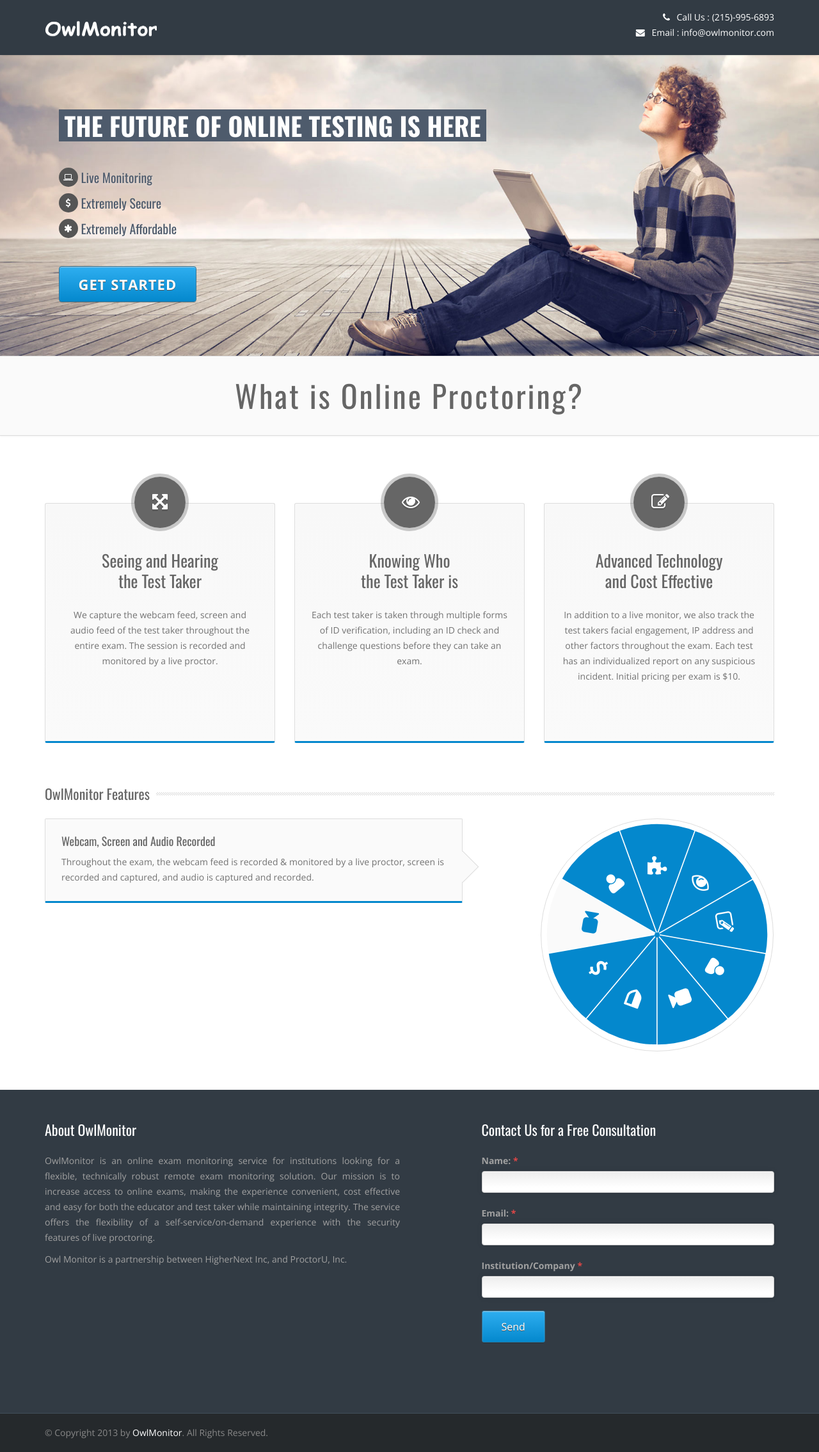
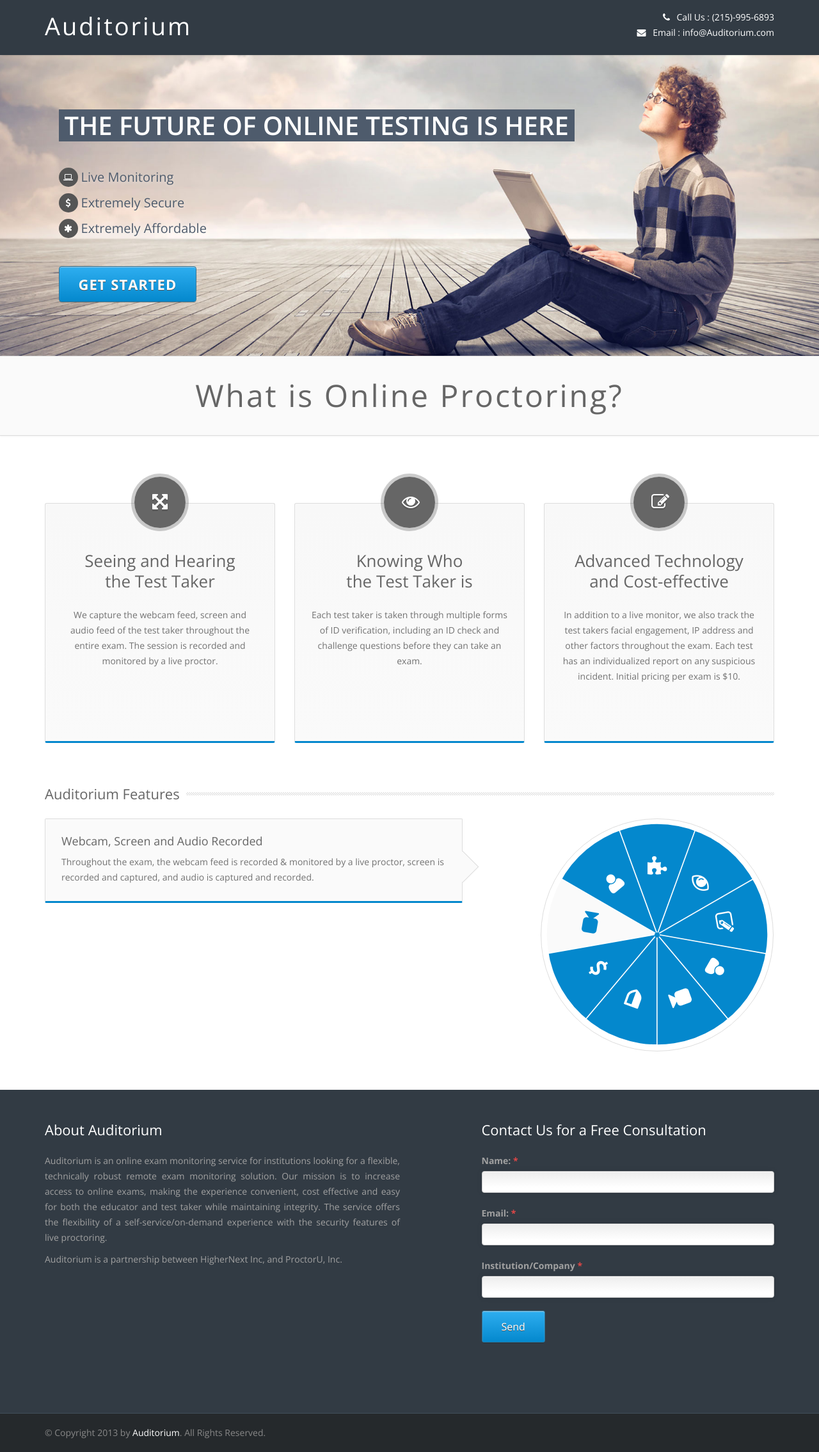
Before and after one commit to casammar/owlmonitor, a PHP site: page / in a window 1280 px wide. Shown: the whole page at 64% size. Run offline with PHP 8.4, Linux system fonts and the light colour scheme.

Commit message:
replaced owl monitor with auditorium, changed font headings to open sans

```diff
--- a/css/style.css
+++ b/css/style.css
@@ -20,7 +20,7 @@
 h1,h2,h3,h4,h5,h6 {
     font-weight: normal;
     color: #666;
-    font-family: 'Oswald',sans-serif;
+    font-family: 'Open Sans',sans-serif;
     text-shadow: 0 0 1px rgba(0,0,0,0.01);
 }
 
@@ -222,7 +222,9 @@
 }
 
 .logo h1 {
-    margin: 13px 0;
+    color: #FFFFFF;
+    letter-spacing: 3px;
+    margin: 20px 0;
 }
 
 .navbar-fixed-top {
--- a/index.html
+++ b/index.html
@@ -4,9 +4,9 @@
 <!--[if gt IE 9]><!-->	<html> <!--<![endif]-->
    <head>
       <meta charset="utf-8">
-      <title>Owl Monitor</title>
-      <meta name="description" content="owl monitor application">
-      <meta name="author" content="owl monitor development team">
+      <title>Auditorium</title>
+      <meta name="description" content="Auditorium application">
+      <meta name="author" content="Auditorium development team">
       <!-- Mobile Metas -->
       <meta name="viewport" content="width=device-width, initial-scale=1.0">
       <!-- Google Fonts -->
@@ -57,16 +57,14 @@
                   <!-- Logo Start -->
                   <div class="logo pull-left">
                      <h1>
-			<a href="index.html">
-                        <img src="img/005-logo.png" alt="pixma" width="175" height="60">
-                        </a>
+			Auditorium
                      </h1>
                   </div>
 		  <!-- Logo End -->
 		  <!-- phone-email start -->
 		  <div class="phone-email pull-right text-right">
                         <i class="icon-phone"></i> Call Us : (215)-995-6893<br>
-                        <i class="icon-envelope"></i> Email : info@owlmonitor.com
+                        <i class="icon-envelope"></i> Email : info@Auditorium.com
                   </div>
 		  <!-- phone-email end -->
 
@@ -214,7 +212,7 @@
                               </div>
                            </div>
                            <div class="content-box-info">
-                              <h3>Advanced Technology <br>and Cost Effective</h3>
+                              <h3>Advanced Technology <br>and Cost-effective</h3>
                               <p>
                                  In addition to a live monitor, we also track the test takers facial engagement, IP address and other factors throughout the exam. Each test has an individualized report on any suspicious incident. Initial pricing per exam is $10.
                               </p>
@@ -230,7 +228,7 @@
                <div class="container">
                   <div class="row">
                      <div class="col-lg-12 col-md-12 col-sm-12 col-xs-12">
-                        <h3  class="title">OwlMonitor Features</h3>
+                        <h3  class="title">Auditorium Features</h3>
                         <div class="row">
                            <div class="circular-nav">
                               <div class="col-lg-7 col-md-7 col-sm-12 col-xs-12 animate_afl">
@@ -335,9 +333,9 @@
                <div class="container">
                   <div class="row">
                      <section class="col-lg-6 col-md-6 col-xs-12 col-sm-6 footer-one">
-                        <h3>About OwlMonitor</h3>
+                        <h3>About Auditorium</h3>
                         <p>
-                           OwlMonitor is an online exam monitoring service for institutions
+                           Auditorium is an online exam monitoring service for institutions
 			   looking for a flexible, technically robust remote exam monitoring
 			   solution. Our mission is to increase access to online exams, making
 			   the experience convenient, cost effective and easy for both the
@@ -346,7 +344,7 @@
 			   the security features of live proctoring.
                         </p>
 			<p>
-			    Owl Monitor is a partnership between HigherNext Inc, and ProctorU, Inc.
+			    Auditorium is a partnership between HigherNext Inc, and ProctorU, Inc.
 			</p>
                      </section>
                      <section class="col-lg-5 col-md-5 col-xs-12 col-sm-5 col-lg-offset-1 col-md-offset-1 col-sm-offset-1 footer-two">
@@ -388,7 +386,7 @@
             <div class="footer-bottom">
                <div class="container">
                   <div class="row">
-                     <div class="col-lg-6 col-md-6 col-xs-12 col-sm-6 "> &copy; Copyright 2013 by <a href="#">OwlMonitor</a>. All Rights Reserved. </div>
+                     <div class="col-lg-6 col-md-6 col-xs-12 col-sm-6 "> &copy; Copyright 2013 by <a href="#">Auditorium</a>. All Rights Reserved. </div>
                   </div>
                </div>
             </div>
```
